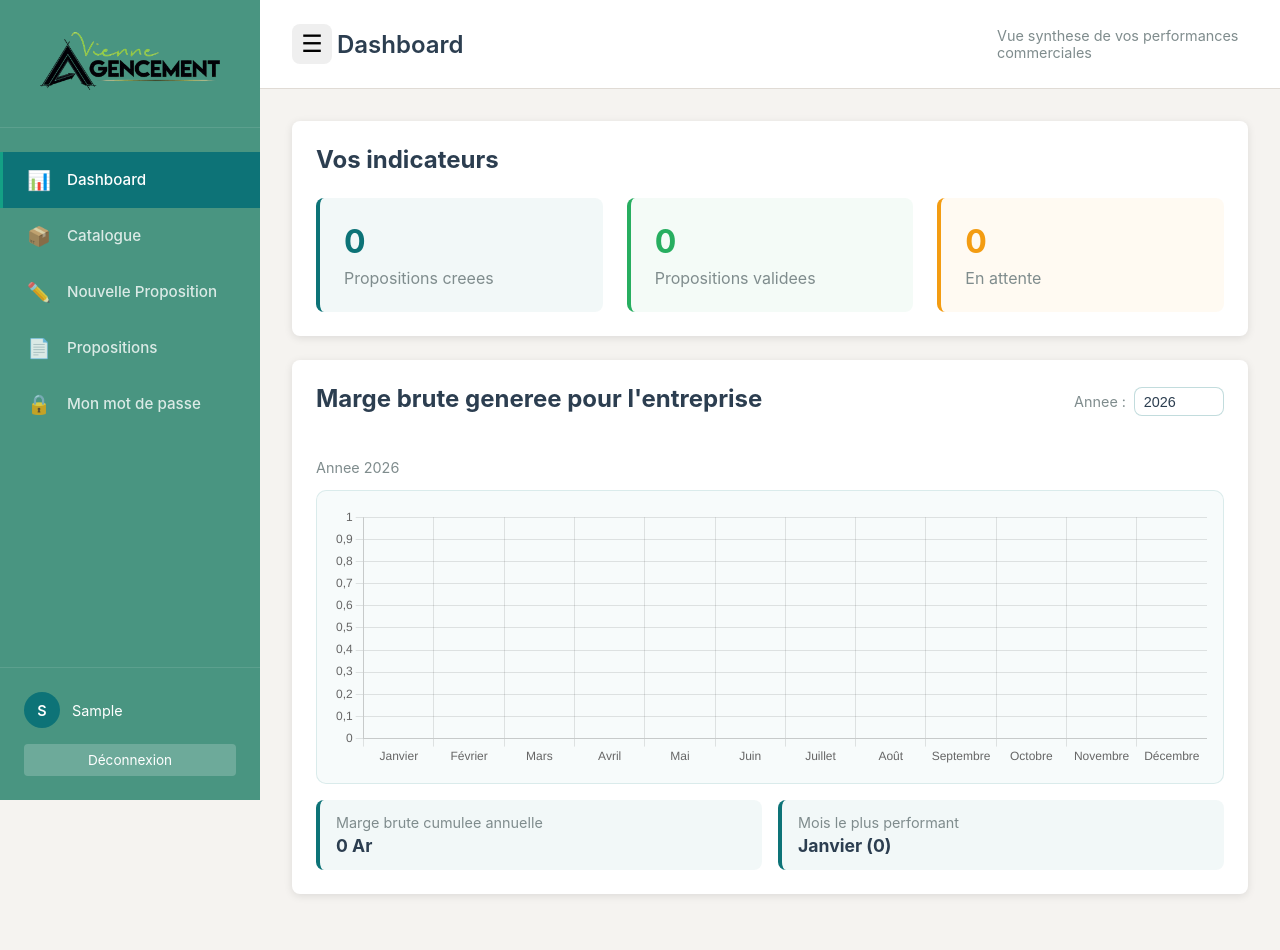
After one commit to tafita37/VienneProposals, a Django app: page /com/dashboard_user_page/ in a window 1280 px wide. The commit adds this page. Run offline with Django 5.2, Linux system fonts and the light colour scheme; the visitor is signed in with stand-in values (Sample User, id 1); data that the repository does not hold is empty.

Commit message:
feat(dashboard_commercial)

```diff
--- a/authentification/controllers/UserController.py
+++ b/authentification/controllers/UserController.py
@@ -53,12 +53,16 @@ def _read_password_token(token, expected_account_type, expected_purpose):
 def login_user_page(request):
     if request.user.is_authenticated and isinstance(request.user, User):
         return redirect('catalogue_page')  # Redirige si déjà connecté
+    if request.user.is_authenticated and isinstance(request.user, AdminUser):
+        return redirect('dashboard_page')
     return render(request, "views/login_user.html")
 
 @require_GET
 def login_admin_page(request):
-    if request.user.is_authenticated:
+    if request.user.is_authenticated and isinstance(request.user, AdminUser):
         return redirect('dashboard_page')  # Redirige si déjà connecté
+    if request.user.is_authenticated and isinstance(request.user, User):
+        return redirect('catalogue_page')
     return render(request, "views/login_admin.html")
 
 @require_POST
@@ -66,15 +70,32 @@ def login_user(request):
     user = authenticate(
         request,
         username = request.POST.get('username'),
-        password = request.POST.get('password')
+        password = request.POST.get('password'),
+        backend='django.contrib.auth.backends.ModelBackend'
     )
-    if user:
+    if user and isinstance(user, User):
         login(request, user)
         return redirect('catalogue_page')
     else :
         messages.error(request, "Nom d’utilisateur ou mot de passe incorrect")
         return redirect('login_user_page')
 
+
+
+@require_POST
+def login_admin(request):
+    backend = AdminUserBackend()
+    user = backend.authenticate(
+        request,
+        username = request.POST.get('username'),
+        password = request.POST.get('password')
+    )
+    if user:
+        login(request, user, backend='authentification.backends.AdminUserBackend')
+        return redirect('dashboard_page')
+    else :
+        messages.error(request, "Nom d’utilisateur ou mot de passe incorrect")
+        return redirect('login_admin_page')
 
 @require_GET
 def forgot_password_user_page(request):
@@ -307,22 +328,6 @@ def define_password(request):
 
     messages.success(request, "Mot de passe défini avec succès. Vous pouvez vous connecter")
     return redirect('login_user_page')
-
-@require_POST
-def login_admin(request):
-    backend = AdminUserBackend()
-    user = backend.authenticate(
-        request,
-        username = request.POST.get('username'),
-        password = request.POST.get('password')
-    )
-    if user:
-        login(request, user, backend='authentification.backends.AdminUserBackend')
-        return redirect('dashboard_page')
-    else :
-        messages.error(request, "Nom d’utilisateur ou mot de passe incorrect")
-        return redirect('login_admin_page')
-
 
 @require_GET
 def forgot_password_admin_page(request):
--- a/commercial/controllers/StatController.py
+++ b/commercial/controllers/StatController.py
@@ -7,6 +7,7 @@ from django.utils import timezone
 # from django.contrib.auth.decorators import login_required
 
 from authentification.decoratos import admin_required
+from authentification.decoratos import user_required
 from authentification.metier.User import User
 from commercial.metier.CommercialProposal import CommercialProposal
 
@@ -140,6 +141,62 @@ def _build_profit_by_month(year):
         for month_number in range(1, 13)
     ]
 
+
+def _build_profit_by_month_for_commercial(year, commercial_user):
+    month_labels = [
+        "Janvier",
+        "Février",
+        "Mars",
+        "Avril",
+        "Mai",
+        "Juin",
+        "Juillet",
+        "Août",
+        "Septembre",
+        "Octobre",
+        "Novembre",
+        "Décembre",
+    ]
+    profit_by_month = {month_number: 0.0 for month_number in range(1, 13)}
+
+    proposals = (
+        CommercialProposal.objects.filter(date_proposal__year=year, commercial=commercial_user)
+        .prefetch_related("proposal_products")
+    )
+
+    for proposal in proposals:
+        month_number = proposal.date_proposal.month
+        monthly_profit = 0.0
+
+        for proposal_product in proposal.proposal_products.all():
+            quantity = max(0.0, float(proposal_product.quantity or 0))
+            sale_unit_price = max(0.0, float(proposal_product.sale_unit_price or 0))
+            purchase_unit_price = max(0.0, float(proposal_product.purchase_unit_price or 0))
+            monthly_profit += (sale_unit_price * quantity) - (purchase_unit_price * quantity)
+
+        profit_by_month[month_number] += monthly_profit
+
+    return [
+        {
+            "month": month_labels[month_number - 1],
+            "value": round(profit_by_month[month_number], 2),
+        }
+        for month_number in range(1, 13)
+    ]
+
+
+def _build_user_dashboard_counts(commercial_user):
+    proposals = CommercialProposal.objects.filter(commercial=commercial_user)
+    total_created = proposals.count()
+    total_validated = proposals.filter(state=1).count()
+    total_pending = proposals.filter(state=0).count()
+
+    return {
+        "created": total_created,
+        "validated": total_validated,
+        "pending": total_pending,
+    }
+
 @require_GET
 @admin_required
 def dashboard_page(request):
@@ -189,3 +246,35 @@ def get_profit_by_month(request):
         "profitByMonth": _build_profit_by_month(requested_year),
     }
     return JsonResponse(data)
+
+
+@require_GET
+@user_required
+def user_dashboard_page(request):
+    return render(request, "views/dashboard_user.html")
+
+
+@require_GET
+@user_required
+def get_initial_user_dashboard_data(request):
+    current_year = timezone.localdate().year
+    data = {
+        "year": current_year,
+        "counts": _build_user_dashboard_counts(request.user),
+        "profitByMonth": _build_profit_by_month_for_commercial(current_year, request.user),
+    }
+    return JsonResponse(data)
+
+
+@require_GET
+@user_required
+def get_user_profit_by_month(request):
+    requested_year = _parse_requested_year(request)
+    if requested_year is None:
+        return JsonResponse({"error": "Parametre year invalide."}, status=400)
+
+    data = {
+        "year": requested_year,
+        "profitByMonth": _build_profit_by_month_for_commercial(requested_year, request.user),
+    }
+    return JsonResponse(data)
--- /dev/null
+++ b/commercial/templates/views/dashboard_user.html
@@ -0,0 +1,62 @@
+{% extends 'baseUser.html' %}
+
+{% load static %}
+
+{% block title %}Dashboard Commercial - Vienne Agencement{% endblock %}
+
+{% block header_title %}Dashboard{% endblock %}
+
+{% block header_subtitle %}Vue synthese de vos performances commerciales{% endblock %}
+
+{% block css %}
+<link rel="stylesheet" href="{% static 'css/pages/dashboard_user.css' %}">
+{% endblock %}
+
+{% block js %}
+<script src="https://cdn.jsdelivr.net/npm/chart.js"></script>
+<script src="{% static 'js/pages/dashboard_user.js' %}"></script>
+{% endblock %}
+
+{% block content %}
+<div class="card">
+    <h2>Vos indicateurs</h2>
+    <div class="stats-grid">
+        <div class="stat-box">
+            <div class="stat-number" id="createdCount">0</div>
+            <div class="stat-label">Propositions creees</div>
+        </div>
+        <div class="stat-box success">
+            <div class="stat-number" id="validatedCount">0</div>
+            <div class="stat-label">Propositions validees</div>
+        </div>
+        <div class="stat-box warning">
+            <div class="stat-number" id="pendingCount">0</div>
+            <div class="stat-label">En attente</div>
+        </div>
+    </div>
+</div>
+
+<div class="card">
+    <div class="dashboard-section-header">
+        <h2>Marge brute generee pour l'entreprise</h2>
+        <div class="dashboard-filter-wrap">
+            <label for="userProfitYearInput">Annee :</label>
+            <input id="userProfitYearInput" class="dashboard-year-input" type="number" min="2024" max="2026" step="1" aria-label="Saisir une annee pour les marges brutes">
+        </div>
+    </div>
+    <span class="dashboard-section-meta" id="userProfitMeta"></span>
+    <div class="profit-chart" id="userProfitChart">
+        <canvas id="userProfitChartCanvas" height="240" aria-label="Graphique des marges brutes mensuelles" role="img"></canvas>
+    </div>
+    <div class="profit-summary">
+        <div>
+            <span class="summary-label">Marge brute cumulee annuelle</span>
+            <strong class="summary-value" id="userYearlyProfit">0 Ar</strong>
+        </div>
+        <div>
+            <span class="summary-label">Mois le plus performant</span>
+            <strong class="summary-value" id="userBestMonth">-</strong>
+        </div>
+    </div>
+</div>
+{% endblock %}
--- a/commercial/urls.py
+++ b/commercial/urls.py
@@ -1,7 +1,7 @@
 from django.urls import include, path
 
 from commercial.controllers.CommercialController import appercu_proposition_page, catalogue_page, edit_draft_proposition_page, get_client_by_id_api, get_products_api, new_proposition_page, proposition_detail, propositions_page, remove_selected_product_api, save_draft_proposition_page, save_proposal_options_api, save_selected_products_api, validate_proposition_page
-from commercial.controllers.StatController import get_initial_dashboard_data, get_profit_by_month, get_stat_by_commercial
+from commercial.controllers.StatController import get_initial_dashboard_data, get_initial_user_dashboard_data, get_profit_by_month, get_stat_by_commercial, get_user_profit_by_month, user_dashboard_page
 
 urlpatterns = [
     path('catalog_page/', catalogue_page, name='catalogue_page'),
@@ -9,6 +9,9 @@ urlpatterns = [
     path('api/loadInitialDataDashboard/', get_initial_dashboard_data, name='load_initial_dashboard_data_api'),
     path('api/statByCommercial/', get_stat_by_commercial, name='stat_by_commercial_api'),
     path('api/profitByMonth/', get_profit_by_month, name='profit_by_month_api'),
+    path('api/loadInitialUserDashboardData/', get_initial_user_dashboard_data, name='load_initial_user_dashboard_data_api'),
+    path('api/userProfitByMonth/', get_user_profit_by_month, name='user_profit_by_month_api'),
+    path('dashboard_user_page/', user_dashboard_page, name='dashboard_user_page'),
     path('api/clients/<int:client_id>/', get_client_by_id_api, name='get_client_by_id_api'),
     path('api/proposals/selected-products/', save_selected_products_api, name='save_selected_products_api'),
     path('api/proposals/remove-product/', remove_selected_product_api, name='remove_selected_product_api'),
--- /dev/null
+++ b/static/css/pages/dashboard_user.css
@@ -0,0 +1,127 @@
+/* Styles specifiques: dashboard user */
+
+.stats-grid {
+    display: grid;
+    grid-template-columns: repeat(auto-fit, minmax(200px, 1fr));
+    gap: 1.5rem;
+    margin-top: 1.25rem;
+}
+
+.stat-box {
+    background: rgba(13, 115, 119, 0.05);
+    padding: 1.5rem;
+    border-radius: 8px;
+    border-left: 4px solid var(--accent);
+}
+
+.stat-box.success {
+    background: rgba(39, 174, 96, 0.05);
+    border-left-color: var(--success);
+}
+
+.stat-box.warning {
+    background: rgba(243, 156, 18, 0.05);
+    border-left-color: var(--warning);
+}
+
+.stat-number {
+    font-size: 2rem;
+    font-weight: 700;
+    color: var(--accent);
+}
+
+.stat-box.success .stat-number {
+    color: var(--success);
+}
+
+.stat-box.warning .stat-number {
+    color: var(--warning);
+}
+
+.stat-label {
+    color: var(--text-light);
+    margin-top: 0.45rem;
+}
+
+.dashboard-section-header {
+    display: flex;
+    justify-content: space-between;
+    align-items: baseline;
+    gap: 1rem;
+    margin-bottom: 1.25rem;
+    flex-wrap: wrap;
+}
+
+.dashboard-filter-wrap {
+    display: flex;
+    align-items: center;
+    gap: 0.5rem;
+    color: var(--text-light);
+    font-size: 0.9rem;
+}
+
+.dashboard-year-input {
+    border: 1px solid rgba(13, 115, 119, 0.25);
+    background: #fff;
+    border-radius: 8px;
+    padding: 0.35rem 0.55rem;
+    width: 90px;
+    font-size: 0.9rem;
+    color: var(--text-dark);
+    outline: none;
+}
+
+.dashboard-year-input:focus {
+    border-color: var(--accent);
+    box-shadow: 0 0 0 2px rgba(13, 115, 119, 0.1);
+}
+
+.dashboard-section-meta {
+    font-size: 0.9rem;
+    color: var(--text-light);
+}
+
+.profit-chart {
+    margin-top: 0.8rem;
+    background: rgba(13, 115, 119, 0.03);
+    border: 1px solid rgba(13, 115, 119, 0.12);
+    border-radius: 10px;
+    padding: 1rem;
+}
+
+.profit-chart canvas {
+    width: 100% !important;
+    height: 260px !important;
+}
+
+.profit-summary {
+    display: grid;
+    grid-template-columns: repeat(auto-fit, minmax(240px, 1fr));
+    gap: 1rem;
+    margin-top: 1rem;
+}
+
+.profit-summary > div {
+    padding: 0.9rem 1rem;
+    border-radius: 8px;
+    background: rgba(13, 115, 119, 0.05);
+    border-left: 4px solid var(--accent);
+}
+
+.summary-label {
+    display: block;
+    color: var(--text-light);
+    font-size: 0.9rem;
+    margin-bottom: 0.2rem;
+}
+
+.summary-value {
+    font-size: 1.1rem;
+    color: var(--text-dark);
+}
+
+@media (max-width: 768px) {
+    .profit-chart canvas {
+        height: 220px !important;
+    }
+}
--- /dev/null
+++ b/static/js/pages/dashboard_user.js
@@ -0,0 +1,213 @@
+document.addEventListener('DOMContentLoaded', () => {
+    const INITIAL_API_URL = '/com/api/loadInitialUserDashboardData/';
+    const PROFIT_BY_MONTH_API_URL = '/com/api/userProfitByMonth/';
+
+    const createdCountEl = document.getElementById('createdCount');
+    const validatedCountEl = document.getElementById('validatedCount');
+    const pendingCountEl = document.getElementById('pendingCount');
+    const yearInput = document.getElementById('userProfitYearInput');
+    const profitMeta = document.getElementById('userProfitMeta');
+    const yearlyProfitEl = document.getElementById('userYearlyProfit');
+    const bestMonthEl = document.getElementById('userBestMonth');
+    const chartCanvas = document.getElementById('userProfitChartCanvas');
+
+    let loadedYear = String(new Date().getFullYear());
+    let profitStats = [];
+    let chartInstance = null;
+
+    if (
+        !createdCountEl ||
+        !validatedCountEl ||
+        !pendingCountEl ||
+        !yearInput ||
+        !profitMeta ||
+        !yearlyProfitEl ||
+        !bestMonthEl ||
+        !chartCanvas
+    ) {
+        return;
+    }
+
+    yearInput.addEventListener('change', handleYearInput);
+    yearInput.addEventListener('blur', handleYearInput);
+
+    loadInitialData();
+
+    async function loadInitialData() {
+        try {
+            const response = await fetch(INITIAL_API_URL, {
+                method: 'GET',
+                headers: {
+                    'X-Requested-With': 'XMLHttpRequest',
+                },
+            });
+
+            if (!response.ok) {
+                throw new Error(`HTTP ${response.status}`);
+            }
+
+            const payload = await response.json();
+            const counts = payload?.counts || {};
+            const year = String(payload?.year || loadedYear);
+            const monthly = Array.isArray(payload?.profitByMonth) ? payload.profitByMonth : [];
+
+            createdCountEl.textContent = Number(counts.created) || 0;
+            validatedCountEl.textContent = Number(counts.validated) || 0;
+            pendingCountEl.textContent = Number(counts.pending) || 0;
+
+            loadedYear = year;
+            yearInput.value = year;
+            profitStats = monthly.map((item) => ({
+                month: item?.month || '-',
+                value: Number(item?.value) || 0,
+            }));
+
+            renderProfitSection();
+        } catch (error) {
+            console.error('Erreur de chargement dashboard utilisateur:', error);
+        }
+    }
+
+    async function handleYearInput(event) {
+        const requestedYear = String(event.target.value || '');
+        const loaded = await loadProfitByMonthByYear(requestedYear);
+        if (!loaded) {
+            event.target.value = loadedYear;
+            renderProfitSection();
+        }
+    }
+
+    async function loadProfitByMonthByYear(year) {
+        if (!/^\d{4}$/.test(year)) {
+            return false;
+        }
+
+        try {
+            const response = await fetch(`${PROFIT_BY_MONTH_API_URL}?year=${encodeURIComponent(year)}`, {
+                method: 'GET',
+                headers: {
+                    'X-Requested-With': 'XMLHttpRequest',
+                },
+            });
+
+            if (!response.ok) {
+                return false;
+            }
+
+            const payload = await response.json();
+            if (!Array.isArray(payload?.profitByMonth)) {
+                return false;
+            }
+
+            loadedYear = String(payload?.year || year);
+            yearInput.value = loadedYear;
+            profitStats = payload.profitByMonth.map((item) => ({
+                month: item?.month || '-',
+                value: Number(item?.value) || 0,
+            }));
+            renderProfitSection();
+            return true;
+        } catch (error) {
+            console.error('Erreur chargement marge mensuelle utilisateur:', error);
+            return false;
+        }
+    }
+
+    function renderProfitSection() {
+        profitMeta.textContent = `Annee ${loadedYear}`;
+
+        if (!Array.isArray(profitStats) || profitStats.length === 0) {
+            yearlyProfitEl.textContent = formatCurrency(0);
+            bestMonthEl.textContent = '-';
+            renderProfitChart([], []);
+            return;
+        }
+
+        const labels = profitStats.map((item) => item.month || '-');
+        const values = profitStats.map((item) => Number(item.value) || 0);
+
+        const total = values.reduce((sum, value) => sum + value, 0);
+        yearlyProfitEl.textContent = formatCurrency(total);
+
+        const best = profitStats.reduce((max, item) => {
+            if (item.value > max.value) {
+                return item;
+            }
+            return max;
+        }, profitStats[0]);
+
+        bestMonthEl.textContent = `${best.month} (${formatCurrencyCompact(best.value)})`;
+        renderProfitChart(labels, values);
+    }
+
+    function renderProfitChart(labels, values) {
+        if (typeof Chart === 'undefined') {
+            return;
+        }
+
+        if (chartInstance) {
+            chartInstance.data.labels = labels;
+            chartInstance.data.datasets[0].data = values;
+            chartInstance.update();
+            return;
+        }
+
+        chartInstance = new Chart(chartCanvas, {
+            type: 'bar',
+            data: {
+                labels,
+                datasets: [
+                    {
+                        label: 'Marge brute mensuelle (Ar)',
+                        data: values,
+                        backgroundColor: 'rgba(13, 115, 119, 0.65)',
+                        borderColor: 'rgba(13, 115, 119, 1)',
+                        borderWidth: 1,
+                        borderRadius: 6,
+                        maxBarThickness: 34,
+                    },
+                ],
+            },
+            options: {
+                responsive: true,
+                maintainAspectRatio: false,
+                plugins: {
+                    legend: {
+                        display: false,
+                    },
+                    tooltip: {
+                        callbacks: {
+                            label(context) {
+                                return ` ${formatCurrency(context.raw || 0)}`;
+                            },
+                        },
+                    },
+                },
+                scales: {
+                    y: {
+                        beginAtZero: true,
+                        ticks: {
+                            callback(value) {
+                                return formatCurrencyCompact(Number(value) || 0);
+                            },
+                        },
+                    },
+                },
+            },
+        });
+    }
+});
+
+function formatCurrency(amount) {
+    return `${new Intl.NumberFormat('fr-FR').format(amount)} Ar`;
+}
+
+function formatCurrencyCompact(amount) {
+    if (amount >= 1000000) {
+        return `${(amount / 1000000).toFixed(2).replace('.', ',')} M`;
+    }
+    if (amount >= 1000) {
+        return `${Math.round(amount / 1000)} k`;
+    }
+    return amount.toString().replace('.', ',');
+}
--- a/templates/includes/_sidebar_user.html
+++ b/templates/includes/_sidebar_user.html
@@ -8,6 +8,12 @@
         <img src="{% static 'img/logo.png' %}" alt="Vienne Agencement" class="logo-img">
     </div>
     <nav class="nav-menu">
+        <li class="nav-item">
+            <a class="nav-link" href="{% url 'dashboard_user_page' %}">
+                <span class="nav-link-icon">📊</span>
+                <span>Dashboard</span>
+            </a>
+        </li>
         <li class="nav-item">
             <a class="nav-link active" href="{% url 'catalogue_page' %}">
                 <span class="nav-link-icon">📦</span>
```
